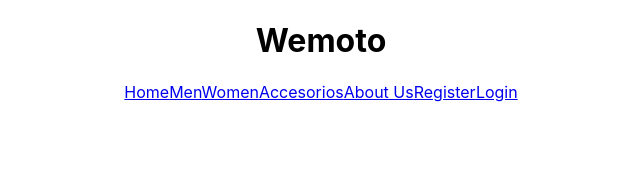
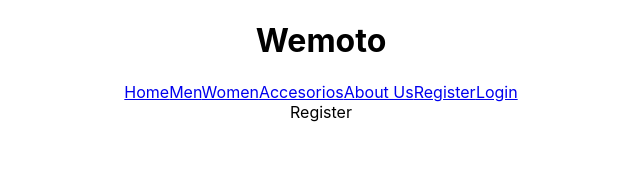
Before and after one commit to clauadri/React-final-proyect, a React (Create React App) app: page /register in a window 1280 px wide. Shown: the top 192 px of the page, without its empty margins (319-959 px from the left). Built offline with nearby package versions, Linux system fonts and the light colour scheme.

Commit message:
new routes

```diff
--- a/src/App.jsx
+++ b/src/App.jsx
@@ -6,6 +6,8 @@ import Women from './pages/Women';
 import Accesorios from './pages/Accesorios';
 import AboutUs from './pages/AboutUs';
 import Navbar from './componentes/Navbar';
+import Register from './pages/Register';
+import Login from './pages/Login';
 function App() {
   return (
     <div className="App">
@@ -18,6 +20,8 @@ function App() {
           <Route path='women' element = {<Women/>}> </Route>
           <Route path='accesorios' element = {<Accesorios/>}> </Route>
           <Route path='aboutus' element = {<AboutUs/>}> </Route>
+          <Route path='register' element = {<Register/>}> </Route>
+          <Route path='login' element = {<Login/>}> </Route>
         </Routes>
 
 
--- a/src/pages/Login.jsx
+++ b/src/pages/Login.jsx
@@ -0,0 +1,9 @@
+import React from 'react'
+
+const Login = () => {
+  return (
+    <div>Login</div>
+  )
+}
+
+export default Login
--- a/src/pages/Register.jsx
+++ b/src/pages/Register.jsx
@@ -0,0 +1,9 @@
+import React from 'react'
+
+const Register = () => {
+  return (
+    <div>Register</div>
+  )
+}
+
+export default Register
```
Also changed, not shown: src/utils/fotos.md (+3 -0 lines).
